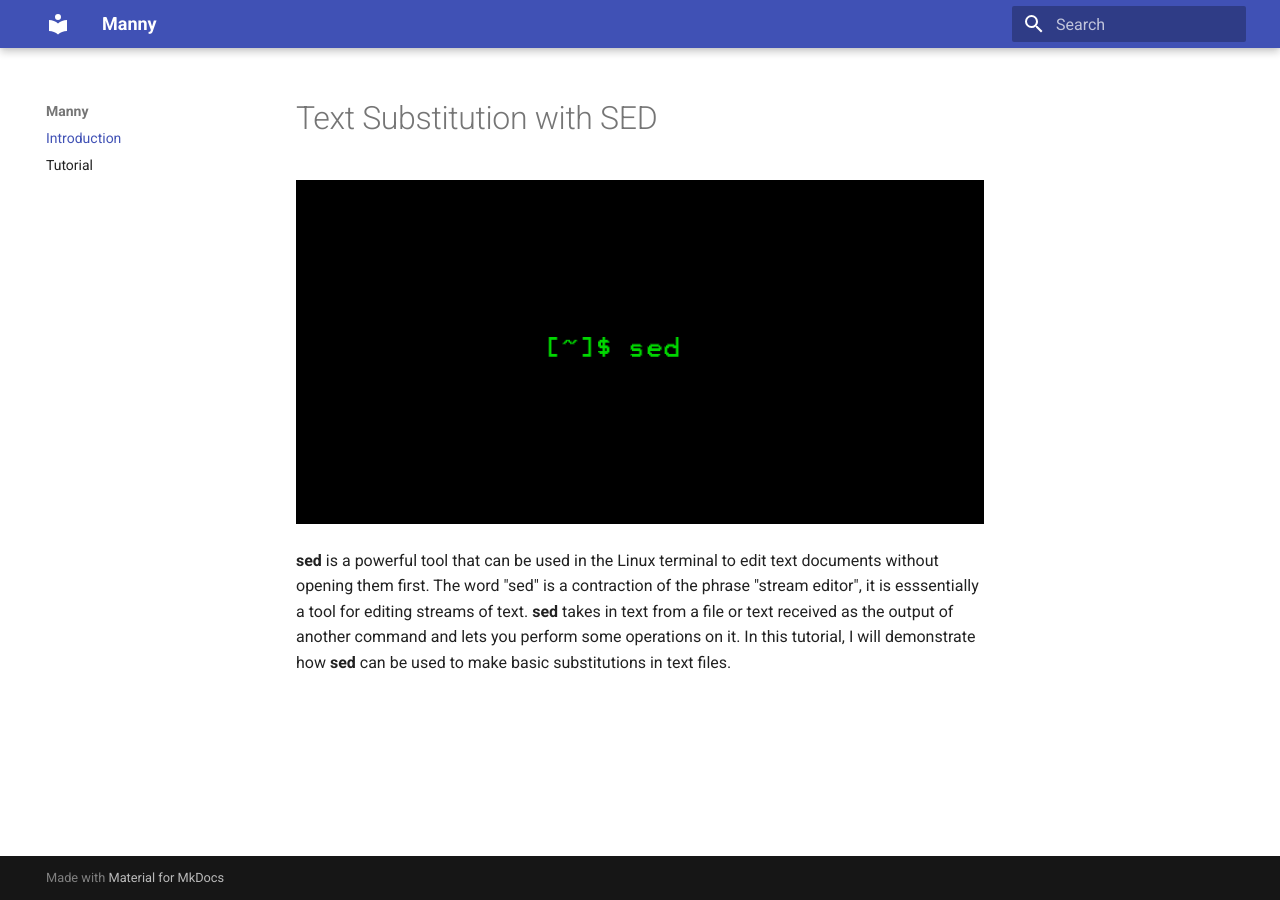
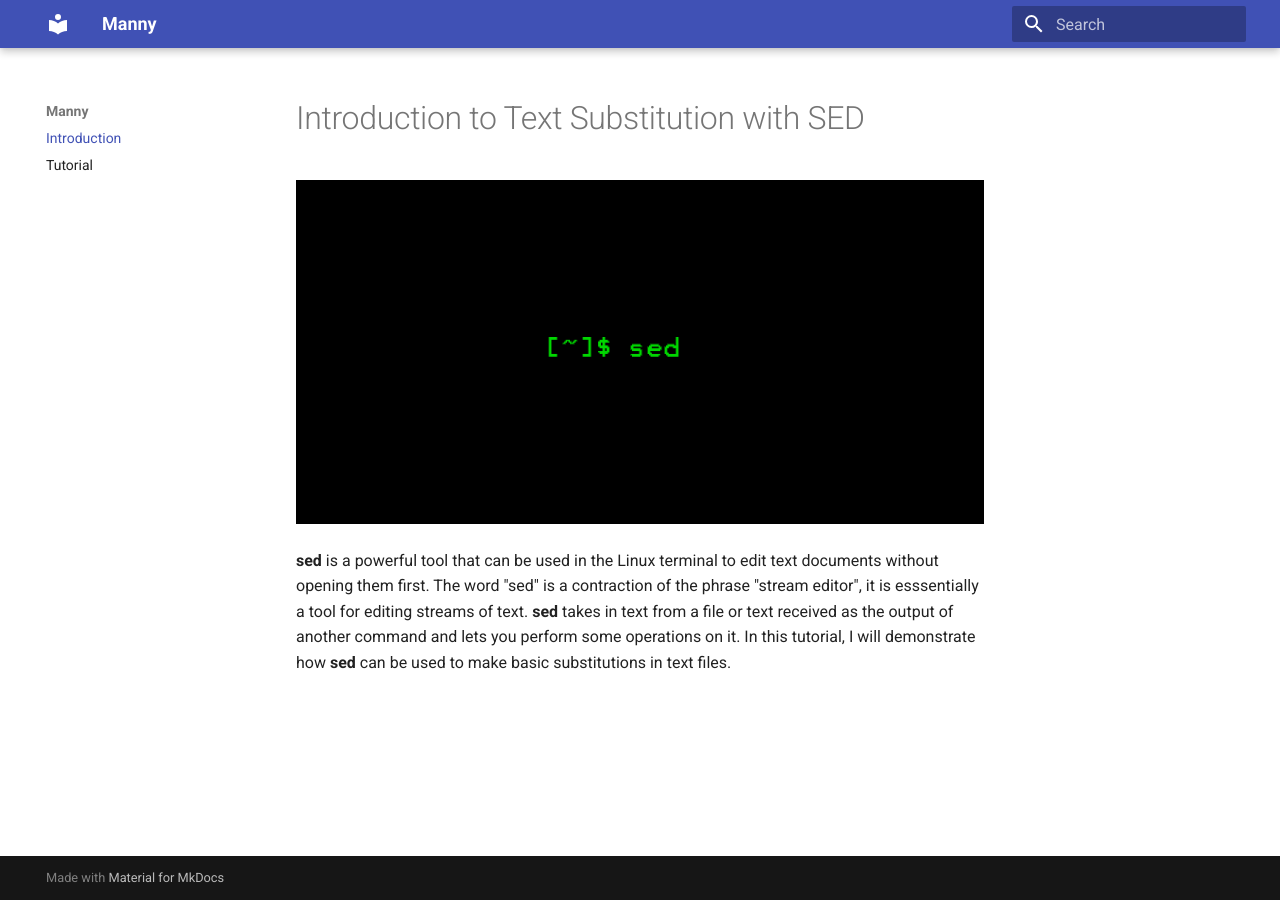
Before and after one commit to devbird007/Manny, an MkDocs documentation site: the page built from docs/index.md, in a window 1280 px wide. Built offline with MkDocs 1.6.1 and Material for MkDocs 9.7.7, drawn with Linux system fonts in a browser that asks for light colours.

Commit message:
Updating title

```diff
--- a/docs/index.md
+++ b/docs/index.md
@@ -1,4 +1,4 @@
-# Text Substitution with SED
+# Introduction to Text Substitution with SED
    ![Screenshot](img/sedlogo.png)
 
 **sed** is a powerful tool that can be used in the Linux terminal to edit text documents without opening them first. The word "sed" is a contraction of the phrase "stream editor", it is esssentially a tool for editing streams of text. **sed** takes in text from a file or text received as the output of another command and lets you perform some operations on it. In this tutorial, I will demonstrate how **sed** can be used to make basic substitutions in text files.
```
Also changed, not shown: site/img/sed_logo.png (added), site/img/sedlogo.png (added), site/index.html, site/sitemap.xml, 1 other file.
